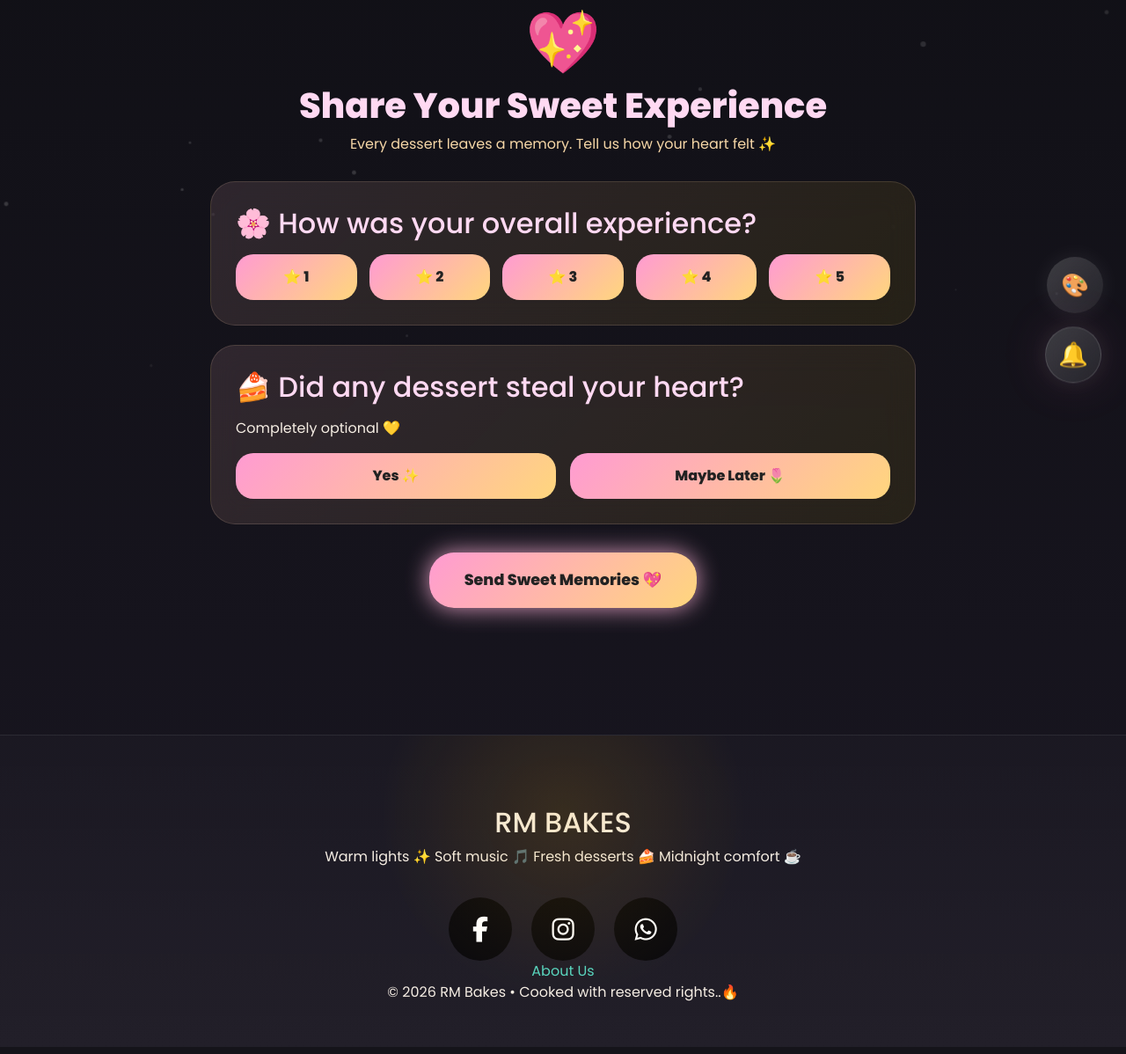
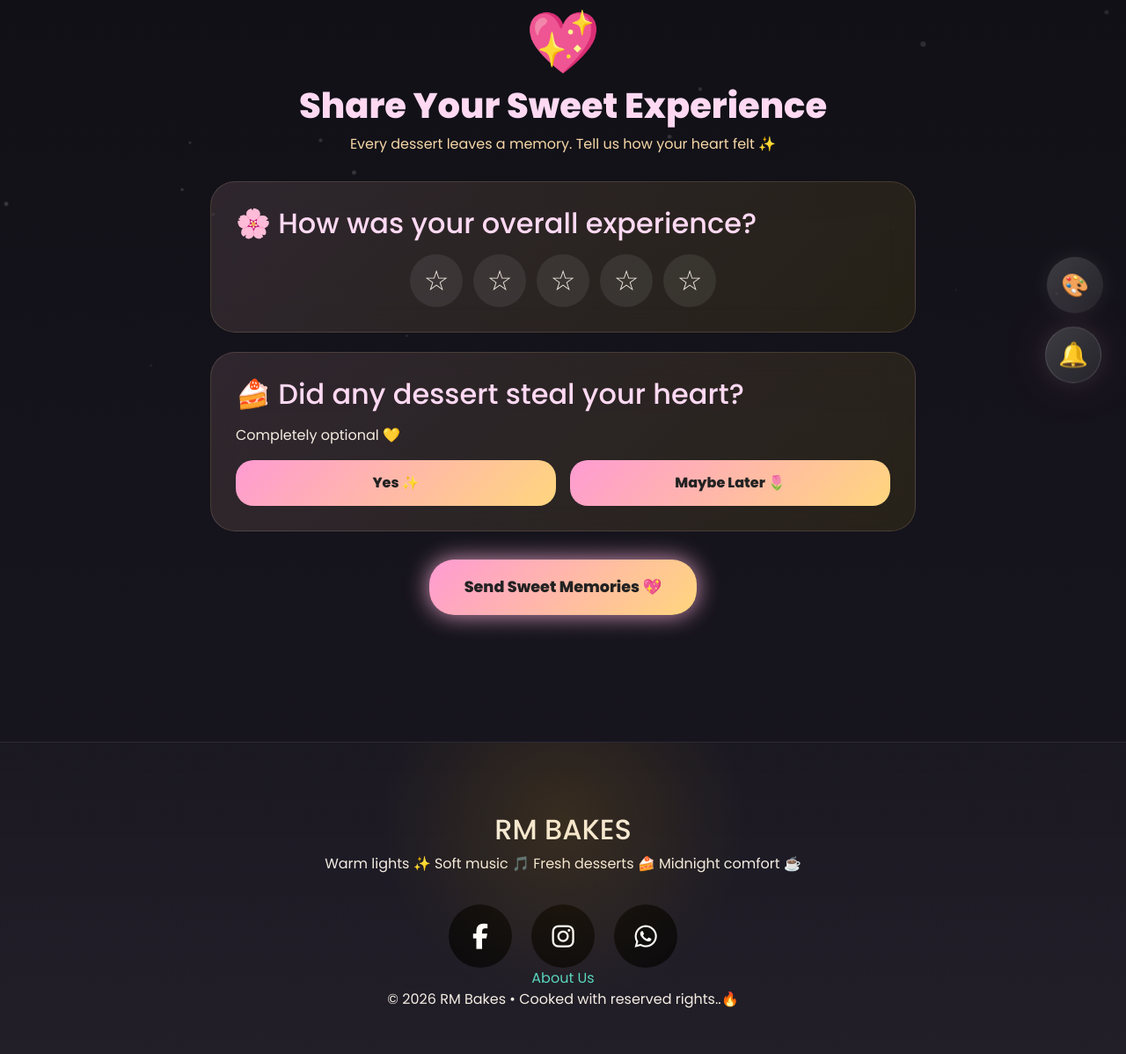
Before and after one commit to adminrmbakes-design/rm-bakes, a Flask app: template templates/review_order.html in a window 1280 px wide. Shown: the part 334-1532 px from the top of the page at 88% size. Run offline with Flask 3, Linux system fonts and the light colour scheme; the template is opened without the code that fills it, so the values that code supplies are empty; some libraries are stand-ins or nearby versions.

Commit message:
Update review_order.html

```diff
--- a/templates/review_order.html
+++ b/templates/review_order.html
@@ -45,21 +45,33 @@
 
         </h2>
 
-        <div class="rating-grid">
+        <div class="star-rating">
 
-            {% for star in range(1, 6) %}
+            <span
+                class="star overall-star"
+                onclick="selectOverallRating(1)"
+            >☆</span>
 
-            <button
-                type="button"
-                class="rating-btn"
-                onclick="selectOverallRating({{ star }})"
-            >
+            <span
+                class="star overall-star"
+                onclick="selectOverallRating(2)"
+            >☆</span>
 
-                ⭐ {{ star }}
 
-            </button>
+            <span
+                class="star overall-star"
+                onclick="selectOverallRating(3)"
+            >☆</span>
 
-            {% endfor %}
+            <span
+                class="star overall-star"
+                onclick="selectOverallRating(4)"
+            >☆</span>
+
+            <span
+                class="star overall-star"
+                onclick="selectOverallRating(5)"
+            >☆</span>
 
         </div>
 
@@ -105,6 +117,7 @@
             <button
                 type="button"
                 class="sweet-btn"
+                onclick="maybeLater()"
             >
 
                 Maybe Later 🌷
@@ -157,23 +170,34 @@
         </select>
 
         <div
-            class="rating-grid"
+            class="star-rating"
             style="margin-top:20px;"
         >
 
-            {% for star in range(1,6) %}
+            <span
+                class="star product-star"
+                onclick="selectProductRating(1)"
+            >☆</span>
 
-            <button
-                type="button"
-                class="rating-btn"
-                onclick="selectProductRating({{ star }})"
-            >
+            <span
+                class="star product-star"
+                onclick="selectProductRating(2)"
+            >☆</span>
 
-                ⭐ {{ star }}
+            <span
+                class="star product-star"
+                onclick="selectProductRating(3)"
+            >☆</span>
 
-            </button>
+            <span
+                class="star product-star"
+                onclick="selectProductRating(4)"
+            >☆</span>
 
-            {% endfor %}
+            <span
+                class="star product-star"
+                onclick="selectProductRating(5)"
+            >☆</span>
 
         </div>
 
@@ -289,16 +313,6 @@
 
 }
 
-.rating-grid{
-
-    display:grid;
-
-    grid-template-columns:
-        repeat(5,1fr);
-
-    gap:14px;
-
-}
 
 .choice-grid{
 
@@ -311,7 +325,6 @@
 
 }
 
-.rating-btn,
 .sweet-btn{
 
     border:none;
@@ -337,7 +350,6 @@
 
 }
 
-.rating-btn:hover,
 .sweet-btn:hover{
 
     transform:translateY(-3px);
@@ -347,6 +359,8 @@
         rgba(255,180,220,0.55);
 
 }
+
+
 
 .review-select,
 .review-textarea{
@@ -373,6 +387,58 @@
     min-height:150px;
 
     resize:none;
+
+}
+
+.star-rating{
+
+    display:flex;
+
+    justify-content:center;
+
+    gap:12px;
+
+}
+
+.star{
+
+    width:60px;
+
+    height:60px;
+
+    border-radius:50%;
+
+    display:flex;
+
+    align-items:center;
+
+    justify-content:center;
+
+    cursor:pointer;
+
+    font-size:2rem;
+
+    background:
+        rgba(255,255,255,0.08);
+
+    transition:0.3s;
+
+}
+
+.star.filled{
+
+    color:#ffd700;
+
+    background:
+        linear-gradient(
+            135deg,
+            #ff9bd2,
+            #ffd67d
+        );
+
+    box-shadow:
+        0 0 20px
+        rgba(255,215,0,0.7);
 
 }
 
@@ -477,7 +543,42 @@ function selectOverallRating(rating){
         )
         .value = rating;
 
+    const stars =
+
+        document.querySelectorAll(
+            ".overall-star"
+        );
+
+    stars.forEach(
+
+        (star,index)=>{
+
+            if(index < rating){
+
+                star.innerHTML = "⭐";
+
+                star.classList.add(
+                    "filled"
+                );
+
+            }
+
+            else{
+
+                star.innerHTML = "☆";
+
+                star.classList.remove(
+                    "filled"
+                );
+
+            }
+
+        }
+
+    );
+
 }
+
 
 function selectProductRating(rating){
 
@@ -487,7 +588,54 @@ function selectProductRating(rating){
         )
         .value = rating;
 
+    const stars =
+
+        document.querySelectorAll(
+            ".product-star"
+        );
+
+    stars.forEach(
+
+        (star,index)=>{
+
+            if(index < rating){
+
+                star.innerHTML = "⭐";
+
+                star.classList.add(
+                    "filled"
+                );
+
+            }
+
+            else{
+
+                star.innerHTML = "☆";
+
+                star.classList.remove(
+                    "filled"
+                );
+
+            }
+
+        }
+
+    );
+
 }
+
+
+function maybeLater(){
+
+    alert(
+        "🌷 We'll remind you later!"
+    );
+
+    window.location.href =
+        "/my-orders";
+
+}
+
 
 async function submitReview(){
 
```
